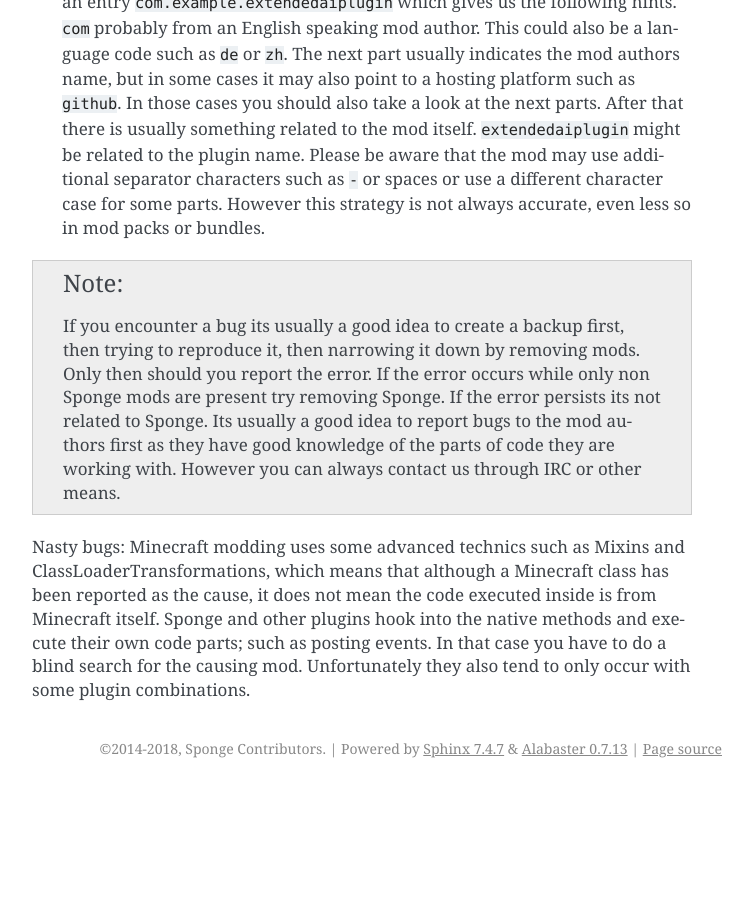
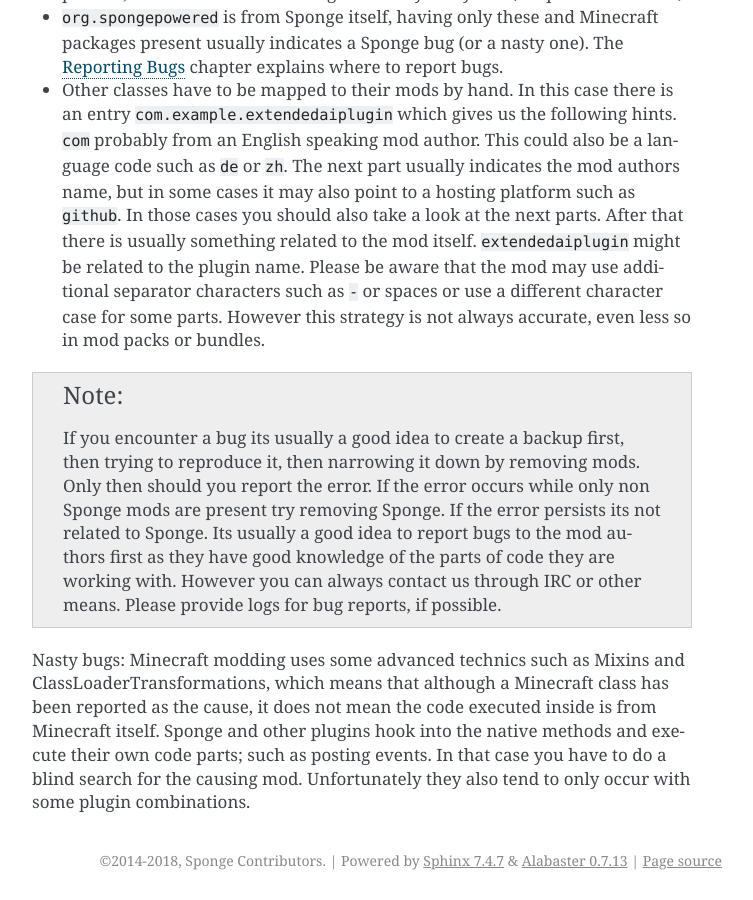
Before and after one commit to SpongePowered/SpongeDocs, a Sphinx documentation site: the page built from source/server/spongineer/debugging.rst, in a window 1280 px wide and 900 px high, scrolled down 4539 px. Shown: the whole window, without its empty margins (388-1141 px from the left). Built offline with Sphinx 7.4.7, drawn with Linux system fonts in a browser that asks for light colours; pages that are not in the unit, such as notebooks, are missing from menus; before the commit the page ends 5327 px from its top, so only the background shows below that; some of the changed text lies outside the part shown.

Commit message:
RTFException

```diff
--- a/source/server/spongineer/debugging.rst
+++ b/source/server/spongineer/debugging.rst
@@ -207,7 +211,7 @@
     it down by removing mods. Only then should you report the error. If the error occurs while only non Sponge mods are
     present try removing Sponge. If the error persists its not related to Sponge. Its usually a good idea to report bugs
     to the mod authors first as they have good knowledge of the parts of code they are working with. However you can
-    always contact us through IRC or other means.
+    always contact us through IRC or other means. Please provide logs for bug reports, if possible.
 
 Nasty bugs: Minecraft modding uses some advanced technics such as Mixins and ClassLoaderTransformations, which means
 that although a Minecraft class has been reported as the cause, it does not mean the code executed inside is from
```
Also changed, not shown: other parts of source/server/spongineer/debugging.rst (+4 -0 lines).
